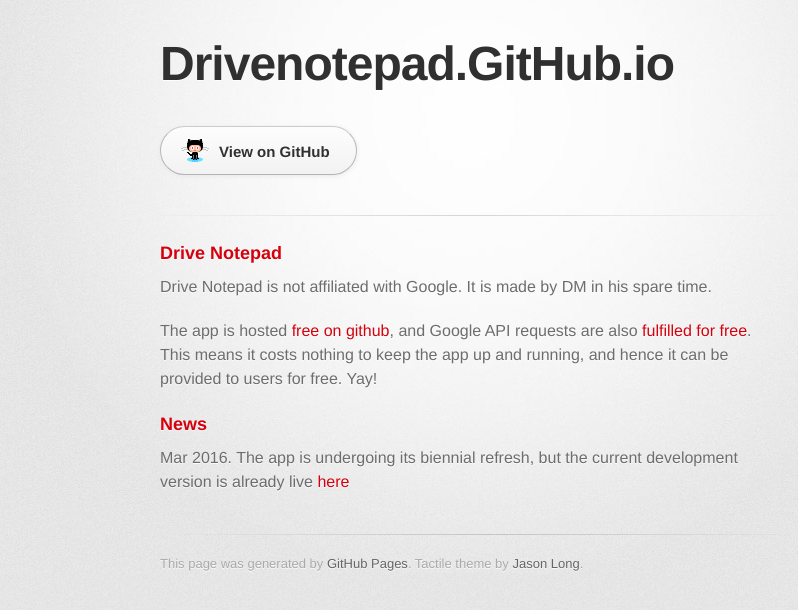
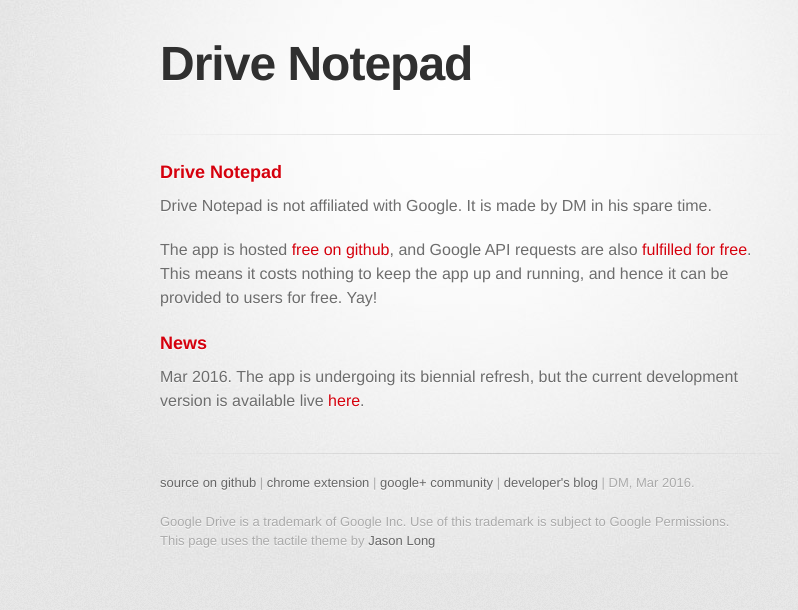
Before and after one commit to drivenotepad/drivenotepad.github.io, a plain HTML site: page index.html in a window 1280 px wide. Shown: the whole page, without its empty margins (170-968 px from the left). Drawn offline with Linux system fonts and the light colour scheme; a web font is replaced by a local one.

Commit message:
update index.html content

```diff
--- a/index.html
+++ b/index.html
@@ -18,18 +18,14 @@
       <div class="inner">
 
         <header>
-          <h1>Drivenotepad.GitHub.io</h1>
-          <h2></h2>
+          <h1>Drive Notepad</h1>
         </header>
-
-        <section id="downloads" class="clearfix">
-          <a href="https://github.com/drivenotepad" id="view-on-github" class="button"><span>View on GitHub</span></a>
-        </section>
 
         <hr>
 
         <section id="main_content">
           <h3>
+
 <a id="drive-notepad" class="anchor" href="#drive-notepad" aria-hidden="true"><span aria-hidden="true" class="octicon octicon-link"></span></a>Drive Notepad</h3>
 
 <p>Drive Notepad is not affiliated with Google. It is made by DM in his spare time.   </p>
@@ -39,11 +35,18 @@
 <h3>
 <a id="news" class="anchor" href="#news" aria-hidden="true"><span aria-hidden="true" class="octicon octicon-link"></span></a>News</h3>
 
-<p>Mar 2016. The app is undergoing its biennial refresh, but the current development version is already live <a href="/app">here</a></p>
+<p>Mar 2016. The app is undergoing its biennial refresh, but the current development version is available live <a href="/app">here</a>.</p>
         </section>
 
         <footer>
-          This page was generated by <a href="https://pages.github.com">GitHub Pages</a>. Tactile theme by <a href="https://twitter.com/jasonlong">Jason Long</a>.
+          <a href="https://github.com/drivenotepad/app">source on github</a> |
+          <a href="https://chrome.google.com/webstore/detail/drive-notepad/gpgjomejfimnbmobcocilppikhncegaj">chrome extension</a> |
+          <a href="https://plus.google.com/communities/107691649945880497995">google+ community</a> |
+          <a href="d1manson.wordpress.com">developer's blog</a> |
+          DM, Mar 2016.
+          <br><br>
+          Google Drive is a trademark of Google Inc. Use of this trademark is subject to Google Permissions.<br>
+          This page uses the tactile theme by <a href="https://twitter.com/jasonlong">Jason Long</a><br>
         </footer>
 
 
```
